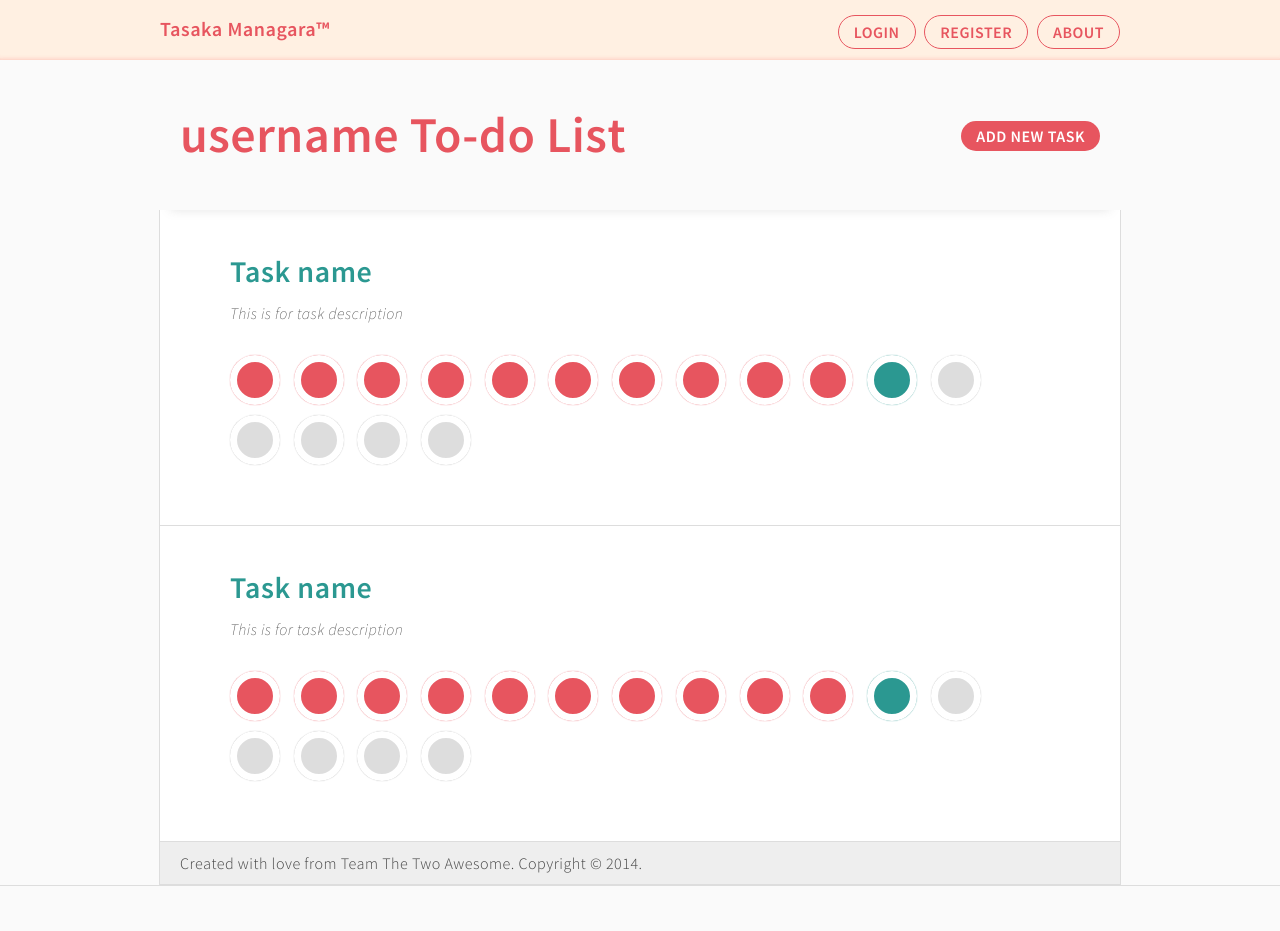
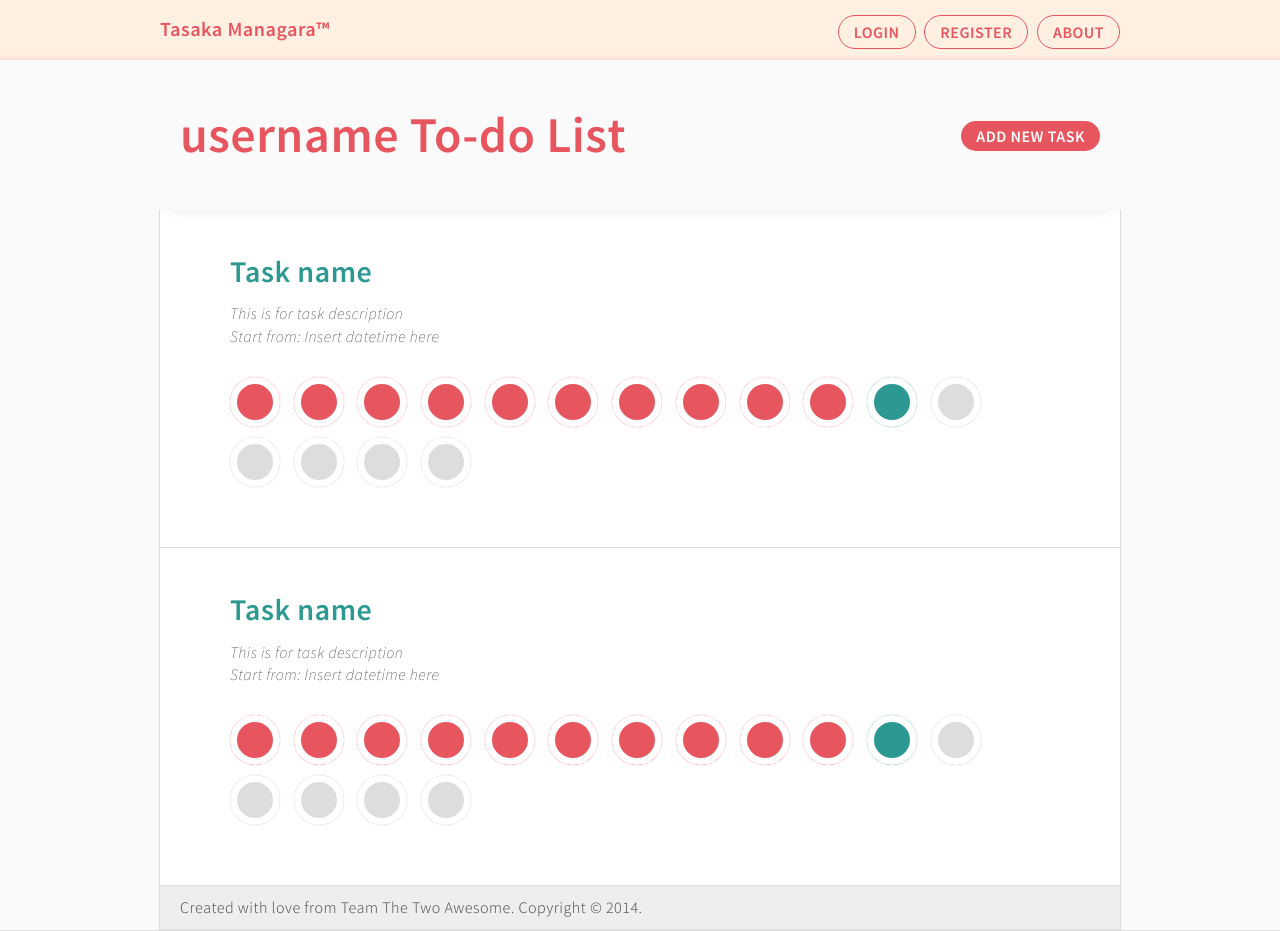
Before and after one commit to zuyetawarmatik/CP3101B-assignment1, a PHP site: page /view/tasks.view.php in a window 1280 px wide. Before the commit the page ends 886 px from the top, so only its background shows below. Run offline with PHP 8.4, Linux system fonts and the light colour scheme; data that the repository does not hold is empty; some libraries are stand-ins or nearby versions.

Commit message:
minor fix

```diff
--- a/view/tasks.view.php
+++ b/view/tasks.view.php
@@ -21,7 +21,7 @@
 				<ul id="tasks-list">
 					<li>
 						<h2>Task name</h2>
-						<p>This is for task description</p>
+						<p>This is for task description<br>Start from: Insert datetime here</p>
 						<form method='POST' action='/task/finish1block'>
 							<input type="hidden" value="task_id">
 							<ul class="task-blocks-list">
@@ -37,7 +37,7 @@
 					</li>
 					<li>
 						<h2>Task name</h2>
-						<p>This is for task description</p>
+						<p>This is for task description<br>Start from: Insert datetime here</p>
 						<form method='POST' action='/task/finish1block'>
 							<input type="hidden" value="task_id">
 							<ul class="task-blocks-list">
```
